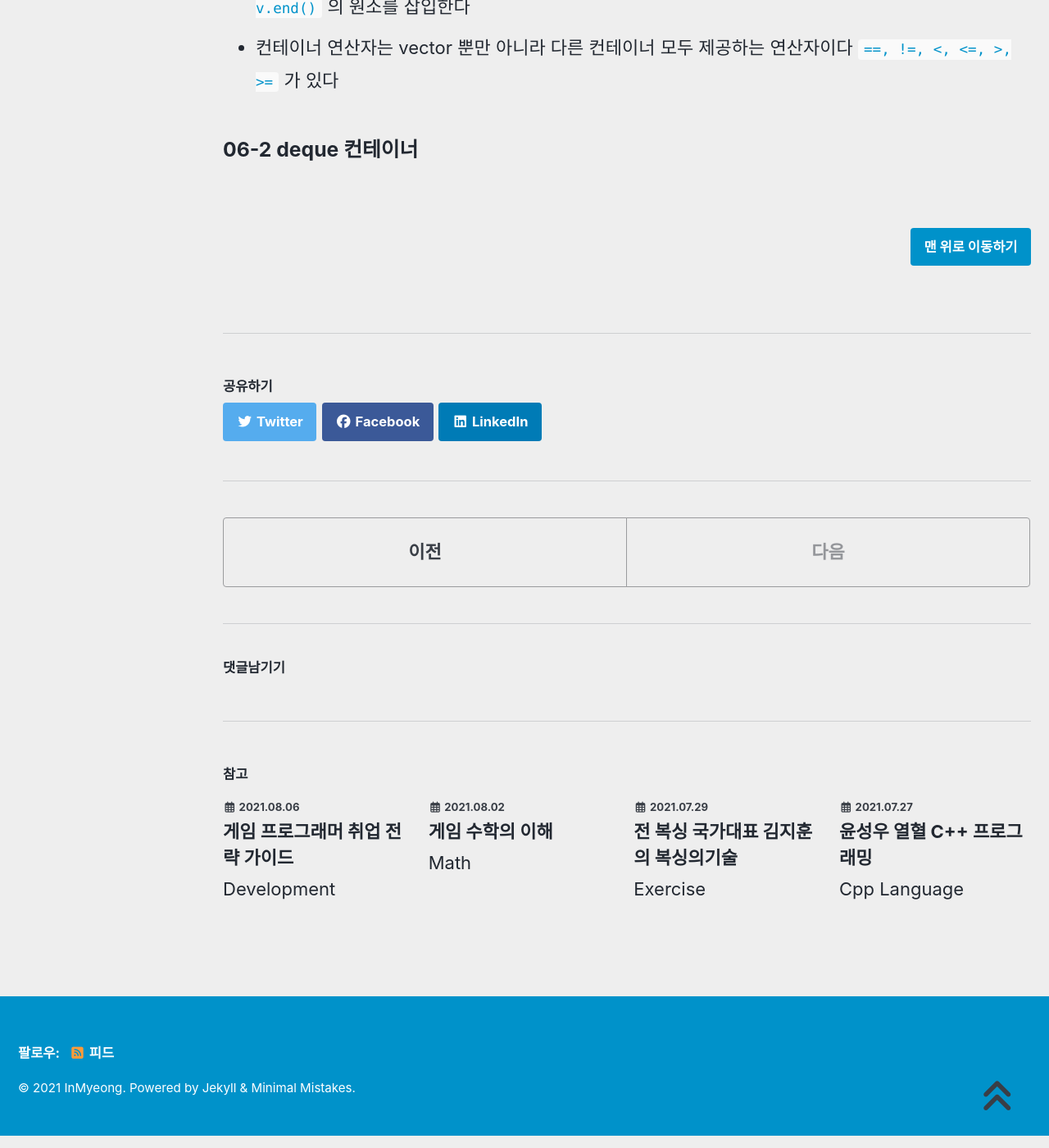
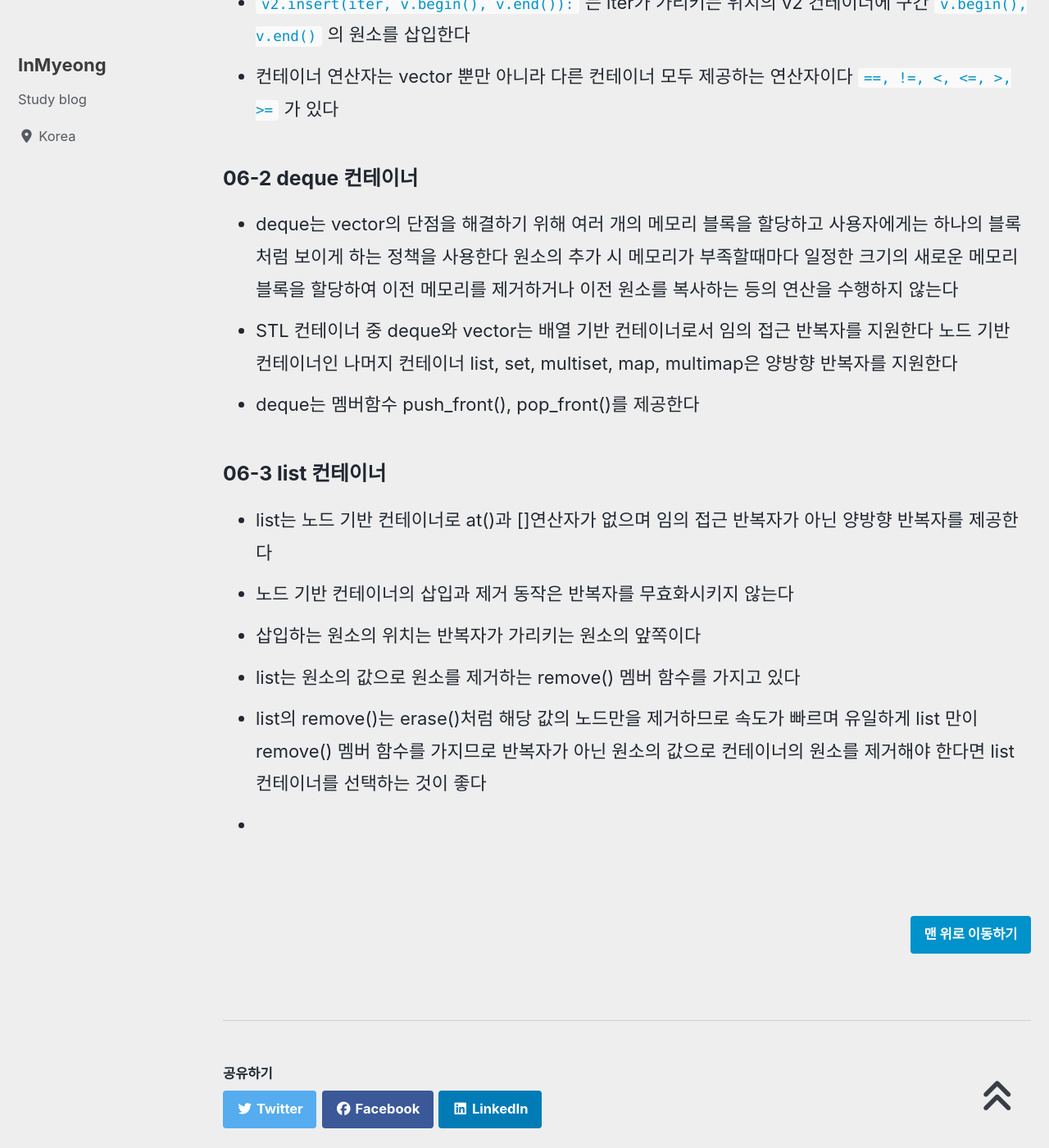
Before and after one commit to devMyeong/devMyeong.github.io, a Jekyll site: the page built from _posts/stl/2021-08-12-cpp-stl.md, in a window 1280 px wide and 1400 px high, scrolled down 1612 px. Shown: the whole window at 82% size. Built offline with Jekyll 4.4.1, drawn with Linux system fonts in a browser that asks for light colours; cached includes are drawn as plain includes; nearby versions of some CDN libraries; some web fonts are replaced; comment, search, counter and statistics services are not loaded; some of the changed text lies outside the part shown.

Commit message:
update stl chapter 06-2

```diff
--- a/_posts/stl/2021-08-12-cpp-stl.md
+++ b/_posts/stl/2021-08-12-cpp-stl.md
@@ -40,6 +40,17 @@ for(vector<int>::size_type i = 0; i< v.size(); ++i) // 위의 코드로 인한
 - 컨테이너 연산자는 vector 뿐만 아니라 다른 컨테이너 모두 제공하는 연산자이다 `==, !=, <, <=, >, >=` 가 있다
 
 ### 06-2 deque 컨테이너
+- deque는 vector의 단점을 해결하기 위해 여러 개의 메모리 블록을 할당하고 사용자에게는 하나의 블록처럼 보이게 하는 정책을 사용한다 원소의 추가 시 메모리가 부족할때마다 일정한 크기의 새로운 메모리 블록을 할당하여 이전 메모리를 제거하거나 이전 원소를 복사하는 등의 연산을 수행하지 않는다
+- STL 컨테이너 중 deque와 vector는 배열 기반 컨테이너로서 임의 접근 반복자를 지원한다 노드 기반 컨테이너인 나머지 컨테이너 list, set, multiset, map, multimap은 양방향 반복자를 지원한다
+- deque는 멤버함수 push_front(), pop_front()를 제공한다
+
+### 06-3 list 컨테이너
+- list는 노드 기반 컨테이너로 at()과 []연산자가 없으며 임의 접근 반복자가 아닌 양방향 반복자를 제공한다
+- 노드 기반 컨테이너의 삽입과 제거 동작은 반복자를 무효화시키지 않는다
+- 삽입하는 원소의 위치는 반복자가 가리키는 원소의 앞쪽이다
+- list는 원소의 값으로 원소를 제거하는 remove() 멤버 함수를 가지고 있다
+- list의 remove()는 erase()처럼 해당 값의 노드만을 제거하므로 속도가 빠르며 유일하게 list 만이 remove() 멤버 함수를 가지므로 반복자가 아닌 원소의 값으로 컨테이너의 원소를 제거해야 한다면 list 컨테이너를 선택하는 것이 좋다
+-
 
 <br>
 
```
Also changed, not shown: other parts of _posts/stl/2021-08-12-cpp-stl.md (+1 -1 lines).
